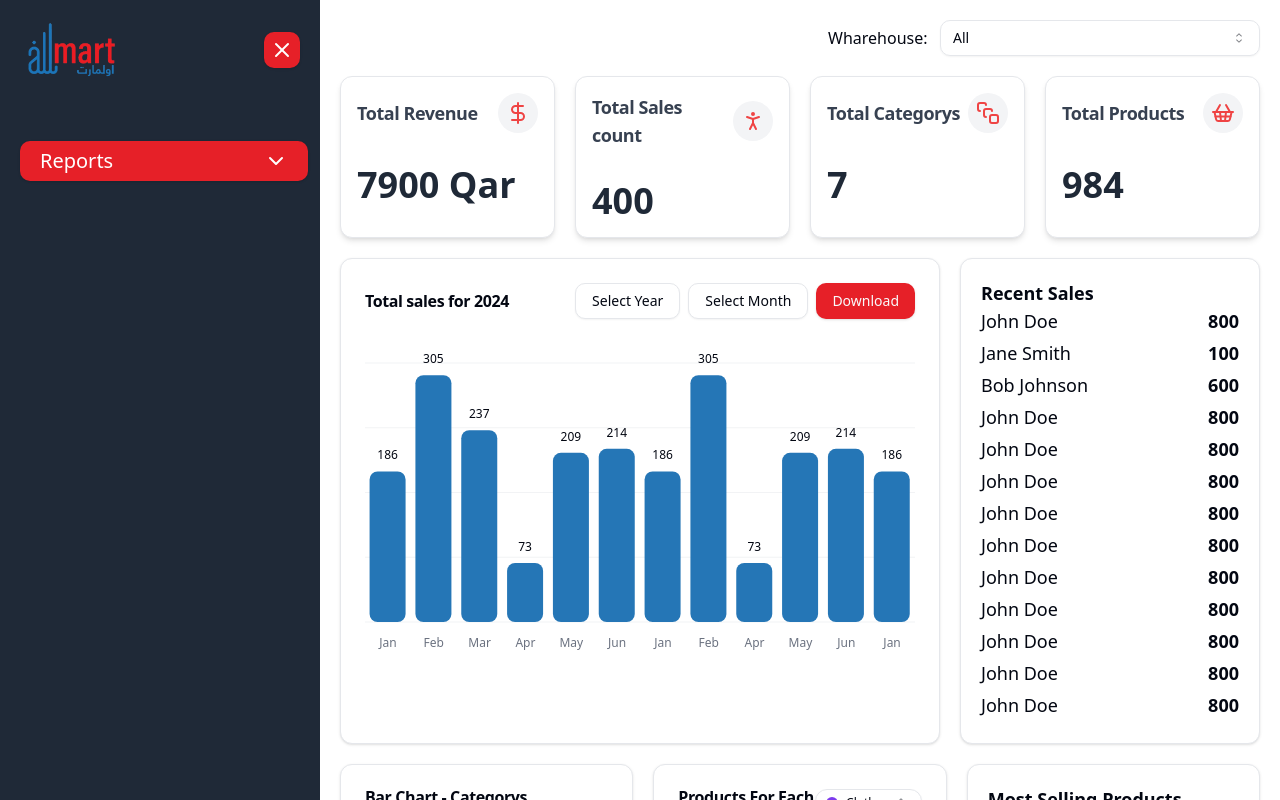
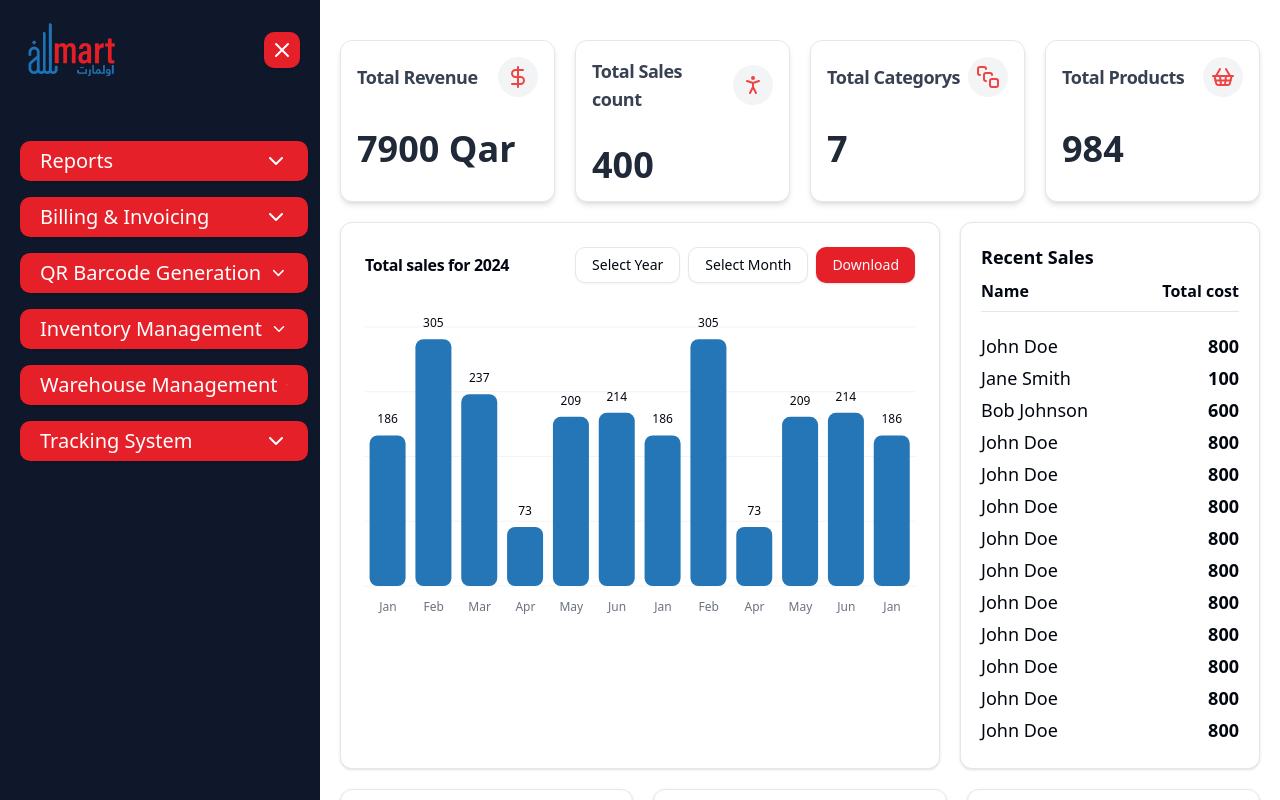
Before and after one commit to subin4693/AliMart-erp, a React (Vite) app: page / in a window 1280 px wide. Shown: the top 800 px of the page. Built offline with nearby package versions, Linux system fonts and the light colour scheme.

Commit message:
sidebar linkes are created

```diff
--- a/src/components/Sidebar.jsx
+++ b/src/components/Sidebar.jsx
@@ -6,25 +6,33 @@ import logo from "@/assets/alimart logo.png";
 
 const Sidebar = () => {
     const [open, setOpen] = useState(true);
-    const [dropdownOpen, setDropdownOpen] = useState(false);
+    const [dropdownOpen, setDropdownOpen] = useState({
+        reports: false,
+        billing: false,
+        qrBarcode: false,
+        inventory: false,
+        warehouse: false,
+        tracking: false,
+        userRoles: false,
+    });
 
-    const navigate = useNavigate();
-    const toggleDropdown = () => {
-        setDropdownOpen((prev) => !prev);
+    const toggleDropdown = (section) => {
+        setDropdownOpen((prev) => ({
+            ...prev,
+            [section]: !prev[section],
+        }));
     };
 
     return (
         <div
-            className={`${
-                open ? "w-[20rem]" : "w-[5rem]"
+            className={` ${open ? "w-[20rem]" : "w-[5rem]"
                 } h-screen bg-gray-800 transition-all duration-300 ease-in-out relative`}
         >
             <div
-                className={`${
-                    open ? "w-[20rem]" : "w-[5rem]"
-                } h-screen bg-gray-800 transition-all duration-300 ease-in-out fixed left-0 top-0 bottom-0`}
+                className={`${open ? "w-[20rem]" : "w-[5rem]"
+                    } h-screen  bg-slate-900 transition-all duration-300 ease-in-out fixed left-0 top-0 bottom-0`}
             >
-                <div className="flex pl-5  py-5 items-center">
+                <div className="flex pl-5  py-5 items-center bg-slate-900">
                     <Button
                         size={"icon"}
                         onClick={() => setOpen(!open)}
@@ -35,8 +43,7 @@ const Sidebar = () => {
 
                     {/* Sidebar content */}
                     <div
-                        className={`   min-w-[100px] max-w-[100px]  delay-100 ${
-                            open ? "opacity-1" : "opacity-0 -z-10"
+                        className={`   min-w-[100px] max-w-[100px]  delay-100 ${open ? "opacity-1" : "opacity-0 -z-10"
                             }`}
                     >
                         <img src={logo} className="w-full h-full" />
@@ -44,41 +51,162 @@ const Sidebar = () => {
                 </div>
 
                 {open && (
-                    <div className="relative mt-10 w-[90%] ml-5">
+                   <div className="relative mt-10 w-[90%] ml-5 space-y-4 overflow-y-auto h-[calc(100vh-70px)] ">
+
+                        <div className="mb-2">
                             <Button
-                            onClick={toggleDropdown}
-                            className="flex justify-between p-5 items-center text-white w-full text-xl whitespace-nowrap"
+                                onClick={() => toggleDropdown("reports")}
+                                className="flex justify-between p-5 items-center text-white w-full text-xl"
                             >
                                 Reports <ChevronDown className="ml-2" />
                             </Button>
-                        {dropdownOpen && (
-                            <div className="absolute left-0 mt-2 w-full bg-gray-700 text-white rounded shadow-lg z-10">
+                            {dropdownOpen.reports && (
+                                <div className="bg-gray-700 text-white rounded shadow-lg z-10">
                                     <Link to={"/"}>
-                                    <div className="block px-4 py-2 hover:bg-gray-600 whitespace-nowrap">
-                                        Overall Reports
-                                    </div>
+                                        <div className="px-4 py-2 hover:bg-gray-600">Overall Reports</div>
                                     </Link>
                                     <Link to={"/inventory"}>
-                                    <div className="block px-4 py-2 hover:bg-gray-600 whitespace-nowrap">
-                                        Inventory Reports
+                                        <div className="px-4 py-2 hover:bg-gray-600">Inventory Reports</div>
+                                    </Link>
+                                    <Link to={"/warehouse"}>
+                                        <div className="px-4 py-2 hover:bg-gray-600">Warehouse Management Reports</div>
+                                    </Link>
+                                    <Link to={"/"}>
+                                        <div className="px-4 py-2 hover:bg-gray-600">Profit & Loss Reports</div>
+                                    </Link>
+                                    <Link to={"/"}>
+                                        <div className="px-4 py-2 hover:bg-gray-600">Customizable Reports</div>
+                                    </Link>
                                 </div>
+                            )}
+                        </div>
+                        <div  >
+                            <Button
+                                onClick={() => toggleDropdown("billing")}
+                                className="flex justify-between p-5 items-center text-white w-full text-xl "
+                            >
+                                Billing & Invoicing <ChevronDown className="ml-2" />
+                            </Button>
+                            {dropdownOpen.billing && (
+                                <div className="bg-gray-700 text-white rounded shadow-lg z-10">
+                                    <Link to={"/"}>
+                                        <div className="px-4 py-2 hover:bg-gray-600">Automated Billing</div>
                                     </Link>
-                                <Link to="/warehouse">
-                                    <div className="block px-4 py-2 hover:bg-gray-600 whitespace-nowrap">
-                                        Warehouse Management Reports
+                                    <Link to={"/"}>
+                                        <div className="px-4 py-2 hover:bg-gray-600">Customer Information</div>
+                                    </Link>
+                                    <Link to={"/"}>
+                                        <div className="px-4 py-2 hover:bg-gray-600">Multiple Payment Options</div>
+                                    </Link>
+                                    <Link to={"/"}>
+                                        <div className="px-4 py-2 hover:bg-gray-600">Invoice Templates</div>
+                                    </Link>
+                                    <Link to={"/"}>
+                                        <div className="px-4 py-2 hover:bg-gray-600">Recurring Invoices</div>
+                                    </Link>
                                 </div>
+                            )}
+                        </div>
+                        <div>
+                            <Button
+                                onClick={() => toggleDropdown("qrBarcode")}
+                                className="flex justify-between p-5 items-center text-white w-full text-xl"
+                            >
+                                QR Barcode Generation <ChevronDown className="ml-2" />
+                            </Button>
+                            {dropdownOpen.qrBarcode && (
+                                <div className="bg-gray-700 text-white rounded shadow-lg z-10">
+                                    <Link to={"/qr-products"}>
+                                        <div className="px-4 py-2 hover:bg-gray-600">QR Code for Products</div>
                                     </Link>
-                                <div className="block px-4 py-2 hover:bg-gray-600 whitespace-nowrap">
-                                    Profit & Loss Reports
+                                    <Link to={"/qr-printing"}>
+                                        <div className="px-4 py-2 hover:bg-gray-600">QR Code Printing</div>
+                                    </Link>
+                                    <Link to={"/product-info"}>
+                                        <div className="px-4 py-2 hover:bg-gray-600">Product Information Retrieval</div>
+                                    </Link>
                                 </div>
-                                <div className="block px-4 py-2 hover:bg-gray-600 whitespace-nowrap">
-                                    Customizable Reports
+                            )}
+
+                        </div>
+                        <div>
+                            <Button
+                                onClick={() => toggleDropdown("inventory")}
+                                className="flex justify-between p-5 items-center text-white w-full text-xl"
+                            >
+                                Inventory Management <ChevronDown className="ml-2" />
+                            </Button>
+                            {dropdownOpen.inventory && (
+                                <div className="bg-gray-700 text-white rounded shadow-lg z-10">
+                                    <Link to={"/stock-levels"}>
+                                        <div className="px-4 py-2 hover:bg-gray-600">Real-Time Stock Levels</div>
+                                    </Link>
+                                    <Link to={"/stock-in-out"}>
+                                        <div className="px-4 py-2 hover:bg-gray-600">Stock In/Out Management</div>
+                                    </Link>
+                                    <Link to={"/low-stock-alerts"}>
+                                        <div className="px-4 py-2 hover:bg-gray-600">Low Stock Alerts</div>
+                                    </Link>
+                                    <Link to={"/batch-expiry"}>
+                                        <div className="px-4 py-2 hover:bg-gray-600">Batch & Expiry Management</div>
+                                    </Link>
+                                    <Link to={"/inventory-valuation"}>
+                                        <div className="px-4 py-2 hover:bg-gray-600">Inventory Valuation</div>
+                                    </Link>
+                                </div>
+                            )}
+                        </div>
+                        <div>
+                            <Button
+                                onClick={() => toggleDropdown("warehouse")}
+                                className="flex justify-between p-5 items-center text-white w-full text-xl"
+                            >
+                                Warehouse Management <ChevronDown className="ml-2" />
+                            </Button>
+                            {dropdownOpen.warehouse && (
+                                <div className="bg-gray-700 text-white rounded shadow-lg z-10">
+                                    <Link to={"/multiple-warehouse"}>
+                                        <div className="px-4 py-2 hover:bg-gray-600">Multiple Warehouse Support</div>
+                                    </Link>
+                                    <Link to={"/stock-transfer"}>
+                                        <div className="px-4 py-2 hover:bg-gray-600">Stock Transfer</div>
+                                    </Link>
+                                    <Link to={"/warehouse-zones"}>
+                                        <div className="px-4 py-2 hover:bg-gray-600">Warehouse Zones</div>
+                                    </Link>
+                                    <Link to={"/warehouse-analytics"}>
+                                        <div className="px-4 py-2 hover:bg-gray-600">Warehouse Analytics</div>
+                                    </Link>
+                                </div>
+                            )}
+                        </div>
+                        <div> <Button
+                            onClick={() => toggleDropdown("tracking")}
+                            className="flex justify-between p-5 items-center text-white w-full text-xl"
+                        >
+                            Tracking System <ChevronDown className="ml-2" />
+                        </Button>
+                            {dropdownOpen.tracking && (
+                                <div className="bg-gray-700 text-white rounded shadow-lg z-10">
+                                    <Link to={"/shipment-tracking"}>
+                                        <div className="px-4 py-2 hover:bg-gray-600">Shipment Tracking</div>
+                                    </Link>
+                                    <Link to={"/order-tracking"}>
+                                        <div className="px-4 py-2 hover:bg-gray-600">Order Tracking</div>
+                                    </Link>
+                                    <Link to={"/fleet-management"}>
+                                        <div className="px-4 py-2 hover:bg-gray-600">Vehicle Fleet Management</div>
+                                    </Link>
+                                    <Link to={"/product-tracking"}>
+                                        <div className="px-4 py-2 hover:bg-gray-600">Product Tracking</div>
+                                    </Link>
+                                </div>
+                            )}
                         </div>
                     </div>
                 )}
             </div>
-                )}
-            </div>
+
         </div>
     );
 };
--- a/src/pages/Reports/index.jsx
+++ b/src/pages/Reports/index.jsx
@@ -280,7 +280,7 @@ const Reports = () => {
     ];
     return (
         <div className="  w-full">
-            <TopBar
+            {/* <TopBar
                 branches={branches}
                 categorys={categorys}
                 date={date}
@@ -289,7 +289,7 @@ const Reports = () => {
                 setSelectedBranch={setSelectedBranch}
                 selectedCategory={selectedCategory}
                 setSelectedCategory={setSelectedCategory}
-            />
+            /> */}
 
 
             <div className="grid grid-cols-1 md:grid-cols-2 lg:grid-cols-4  gap-5 mt-5 ">
@@ -309,6 +309,9 @@ const Reports = () => {
 
                         <Card className="p-5 grid-1   ">
                             <h1 className="font-bold text-lg">Recent Sales</h1>
+                            <div className="flex justify-between align-center font-bold mb-5  border-b pb-2 mt-2">
+                                <span>Name</span><span>Total cost</span>
+                                </div>
                             {recentSales.map((sales, index) => (
                                 <div key={index} className="mb-1">
                                     <div>
```
Lines whose indentation alone changed are shown as unchanged.
